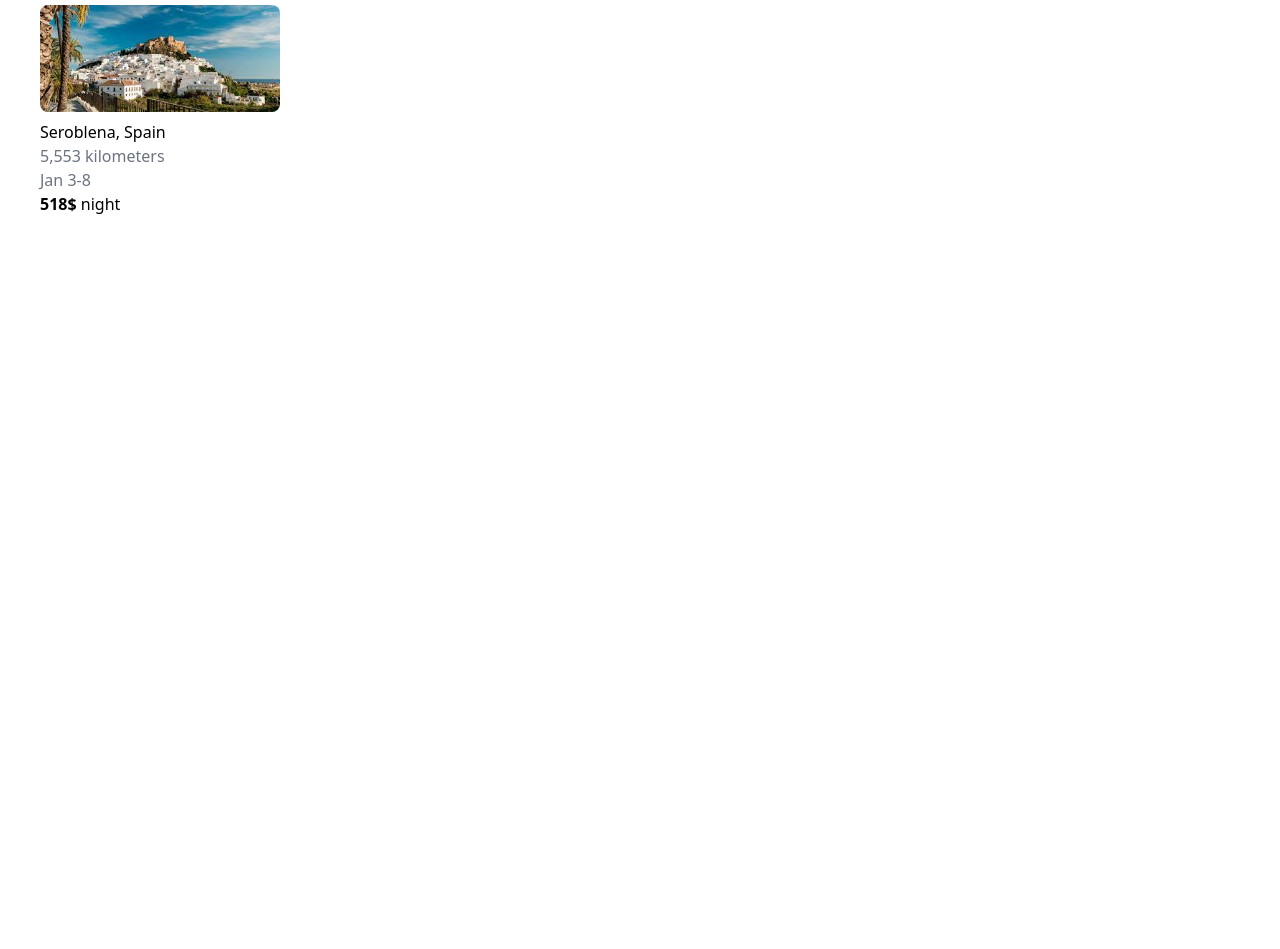
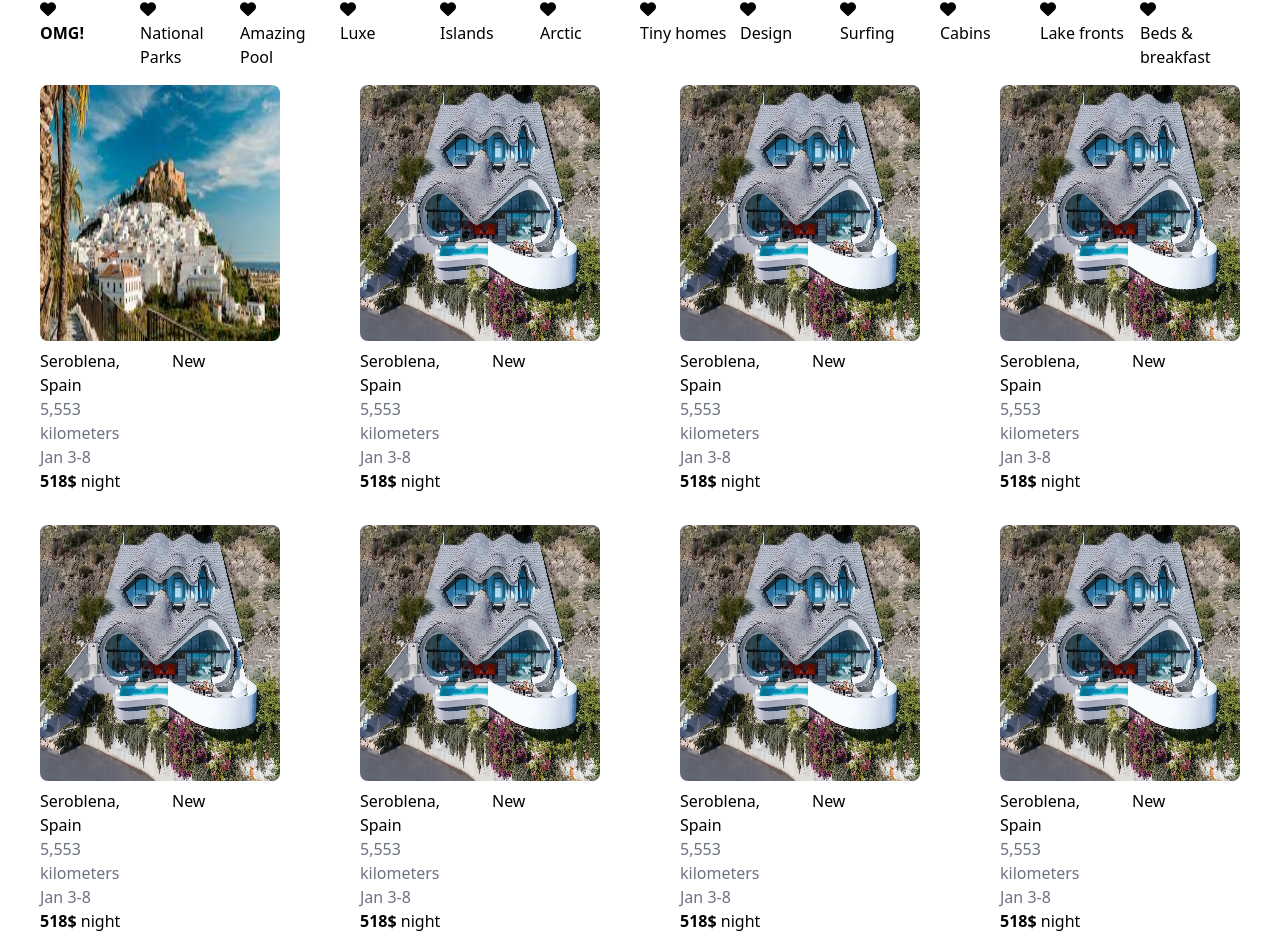
Before and after one commit to kclaudine/bnb-tailwindpro, a website: page index.html in a window 1280 px wide. Shown: the part 92-1041 px from the top of the page. Before the commit the page ends 800 px from the top, so only its background shows below. Drawn offline with nearby package versions, Linux system fonts and the light colour scheme; some icons are missing.

Commit message:
styled the images and titles

```diff
--- a/index.html
+++ b/index.html
@@ -24,31 +24,183 @@
 <body>
     <div class="grid lg:grid-cols-3">
         <div class="mt-4">
-            <img class="h-10 mx-10 my-3" src="img/logo/airbnb.png" alt="">
+            <img class="h-12 mx-10 my-3" src="img/logo/airbnb.png" alt="">
         </div>
-        <div class="mt-4">
+        <div class="mt-5">
             <button class="bg-white hover:bg-gray-100 text-gray-800 font-semibold py-2 px-2 border border-gray-400 rounded shadow">
-                Anywhere | Any week | Add guests <i class="fas fa-globe"></i>
+                Anywhere | Any week | <span class="text-gray-400">Add guests</span> <span><i class="fas fa-search"></i></span>
               </button
 
             <a class="inline-block  shadow-lg mt-4 mb-3" href="">  </a>
         </div>
         <div class="mt-4">
-            <h6>Become a Host</h6>
+            <h6>Become a Host <i class="fas fa-globe"></i></h6>
         </div>
     </div>
     <hr class="underline">
 
-    <!-- <div>
-        <p><i class="fas fa-heart"></i>OMG</p>
-    </div> -->
+    <div class="grid lg:grid-cols-12 mx-10">
+        <div>
+            <p><i class="fas fa-heart"></i></p>
+            <span class="text-underline font-semibold">OMG!</span>
+        </div>
+        <div>
+            <p><i class="fas fa-heart"></i></p>
+            <p>National Parks</p>
+        </div>
+        <div>
+            <p><i class="fas fa-heart"></i></p>
+            <p>Amazing Pool</p>
+        </div>
+        <div>
+            <p><i class="fas fa-heart"></i></p>
+            <p>Luxe</p>
+        </div>
+        <div>
+            <p><i class="fas fa-heart"></i></p>
+            <p>Islands</p>
+        </div>
+        <div>
+            <p><i class="fas fa-heart"></i></p>
+            <p>Arctic</p>
+        </div>
+        <div>
+            <p><i class="fas fa-heart"></i></p>
+            <p>Tiny homes</p>
+        </div>
+        <div>
+            <p><i class="fas fa-heart"></i></p>
+            <p>Design</p>
+        </div>
+        <div>
+            <p><i class="fas fa-heart"></i></p>
+            <p>Surfing</p>
+        </div>
+        <div>
+            <p><i class="fas fa-heart"></i></p>
+            <p>Cabins</p>
+        </div>
+        <div>
+            <p><i class="fas fa-heart"></i></p>
+            <p>Lake fronts</p>
+        </div>
+        <div>
+            <p><i class="fas fa-heart"></i></p>
+            <p>Beds & breakfast</p>
+        </div>
+    </div>
     <div class="grid lg:grid-cols-4">
         <div class="mx-10 my-4">
-            <img class="rounded-lg max-h-48" src="img/spain.jpg" alt="">
-            <p class="mt-2 text">Seroblena, Spain</p>
-            <p class="text-gray-500 mt-0">5,553 kilometers</p>
-            <p class="text-gray-500 mt-0">Jan 3-8</p>
-            <p > <span class="font-semibold">518$</span> night  </p>
+            <img class="rounded-lg h-64 w-54" src="img/spain.jpg" alt="">
+            <div class="grid lg:grid-cols-2">
+                <div>
+                    <p class="mt-2 text">Seroblena, Spain</p>
+                    <p class="text-gray-500 mt-0">5,553 kilometers</p>
+                    <p class="text-gray-500 mt-0">Jan 3-8</p>
+                    <p > <span class="font-semibold">518$</span> night  </p>
+                </div>
+                <div class="mt-2">
+                    <p class="float-left mx-3">New</p>
+                </div>
+            </div>
+        </div>
+        <div class="mx-10 my-4">
+            <img class="rounded-lg h-64 w-54" src="img/spainn.webp" alt="">
+            <div class="grid lg:grid-cols-2">
+                <div>
+                    <p class="mt-2 text">Seroblena, Spain</p>
+                    <p class="text-gray-500 mt-0">5,553 kilometers</p>
+                    <p class="text-gray-500 mt-0">Jan 3-8</p>
+                    <p > <span class="font-semibold">518$</span> night  </p>
+                </div>
+                <div class="mt-2">
+                    <p class="float-left mx-3">New</p>
+                </div>
+            </div>
+        </div>
+        <div class="mx-10 my-4">
+            <img class="rounded-lg h-64 w-54" src="img/spainn.webp" alt="">
+            <div class="grid lg:grid-cols-2">
+                <div>
+                    <p class="mt-2 text">Seroblena, Spain</p>
+                    <p class="text-gray-500 mt-0">5,553 kilometers</p>
+                    <p class="text-gray-500 mt-0">Jan 3-8</p>
+                    <p > <span class="font-semibold">518$</span> night  </p>
+                </div>
+                <div class="mt-2">
+                    <p class="float-left mx-3">New</p>
+                </div>
+            </div>
+        </div>
+        <div class="mx-10 my-4">
+            <img class="rounded-lg h-64 w-54" src="img/spainn.webp" alt="">
+            <div class="grid lg:grid-cols-2">
+                <div>
+                    <p class="mt-2 text">Seroblena, Spain</p>
+                    <p class="text-gray-500 mt-0">5,553 kilometers</p>
+                    <p class="text-gray-500 mt-0">Jan 3-8</p>
+                    <p > <span class="font-semibold">518$</span> night  </p>
+                </div>
+                <div class="mt-2">
+                    <p class="float-left mx-3">New</p>
+                </div>
+            </div>
+        </div>
+        <div class="mx-10 my-4">
+            <img class="rounded-lg h-64 w-54" src="img/spainn.webp" alt="">
+            <div class="grid lg:grid-cols-2">
+                <div>
+                    <p class="mt-2 text">Seroblena, Spain</p>
+                    <p class="text-gray-500 mt-0">5,553 kilometers</p>
+                    <p class="text-gray-500 mt-0">Jan 3-8</p>
+                    <p > <span class="font-semibold">518$</span> night  </p>
+                </div>
+                <div class="mt-2">
+                    <p class="float-left mx-3">New</p>
+                </div>
+            </div>
+        </div>
+        <div class="mx-10 my-4">
+            <img class="rounded-lg h-64 w-54" src="img/spainn.webp" alt="">
+            <div class="grid lg:grid-cols-2">
+                <div>
+                    <p class="mt-2 text">Seroblena, Spain</p>
+                    <p class="text-gray-500 mt-0">5,553 kilometers</p>
+                    <p class="text-gray-500 mt-0">Jan 3-8</p>
+                    <p > <span class="font-semibold">518$</span> night  </p>
+                </div>
+                <div class="mt-2">
+                    <p class="float-left mx-3">New</p>
+                </div>
+            </div>
+        </div>
+        <div class="mx-10 my-4">
+            <img class="rounded-lg h-64 w-54" src="img/spainn.webp" alt="">
+            <div class="grid lg:grid-cols-2">
+                <div>
+                    <p class="mt-2 text">Seroblena, Spain</p>
+                    <p class="text-gray-500 mt-0">5,553 kilometers</p>
+                    <p class="text-gray-500 mt-0">Jan 3-8</p>
+                    <p > <span class="font-semibold">518$</span> night  </p>
+                </div>
+                <div class="mt-2">
+                    <p class="float-left mx-3">New</p>
+                </div>
+            </div>
+        </div>
+        <div class="mx-10 my-4">
+            <img class="rounded-lg h-64 w-54" src="img/spainn.webp" alt="">
+            <div class="grid lg:grid-cols-2">
+                <div>
+                    <p class="mt-2 text">Seroblena, Spain</p>
+                    <p class="text-gray-500 mt-0">5,553 kilometers</p>
+                    <p class="text-gray-500 mt-0">Jan 3-8</p>
+                    <p > <span class="font-semibold">518$</span> night  </p>
+                </div>
+                <div class="mt-2">
+                    <p class="float-left mx-3">New</p>
+                </div>
+            </div>
         </div>
     </div>
     <script src="https://kit.fontawesome.com/a076d05399.js" crossorigin="anonymous"></script>
```
Also changed, not shown: img/home.webp (added), img/spainn.webp (added).
